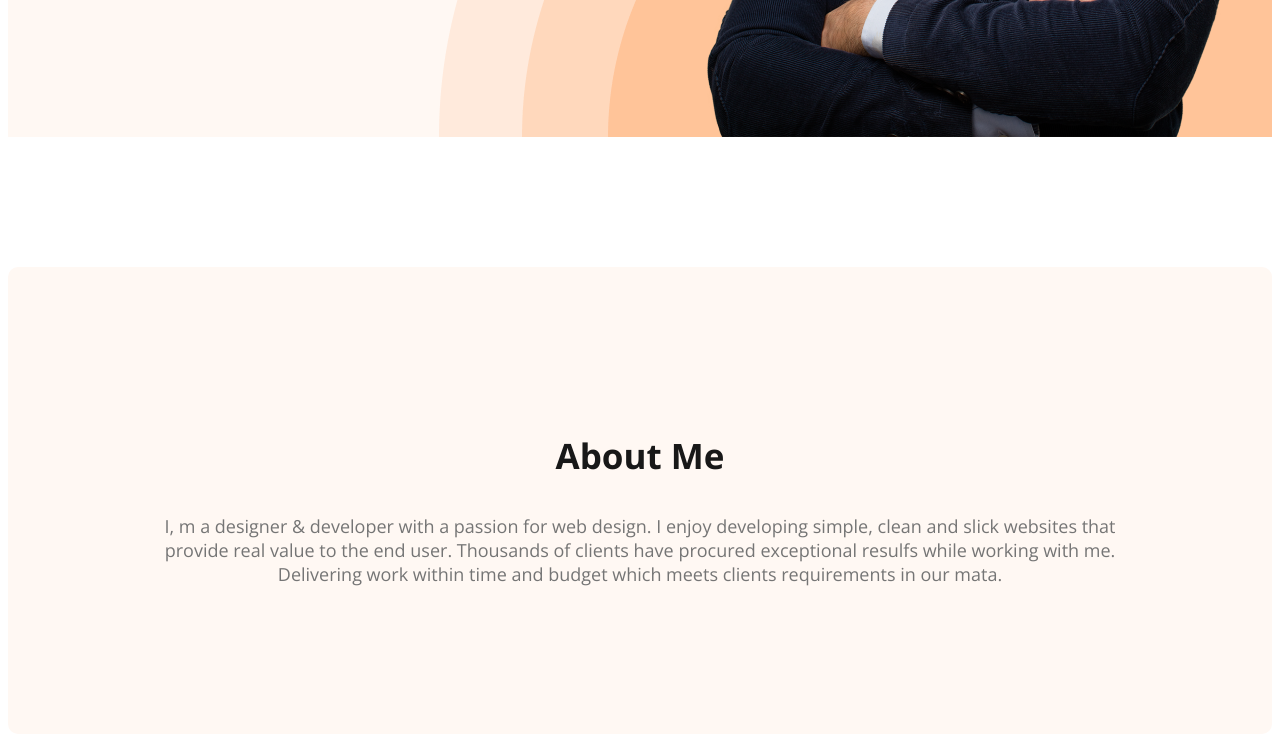
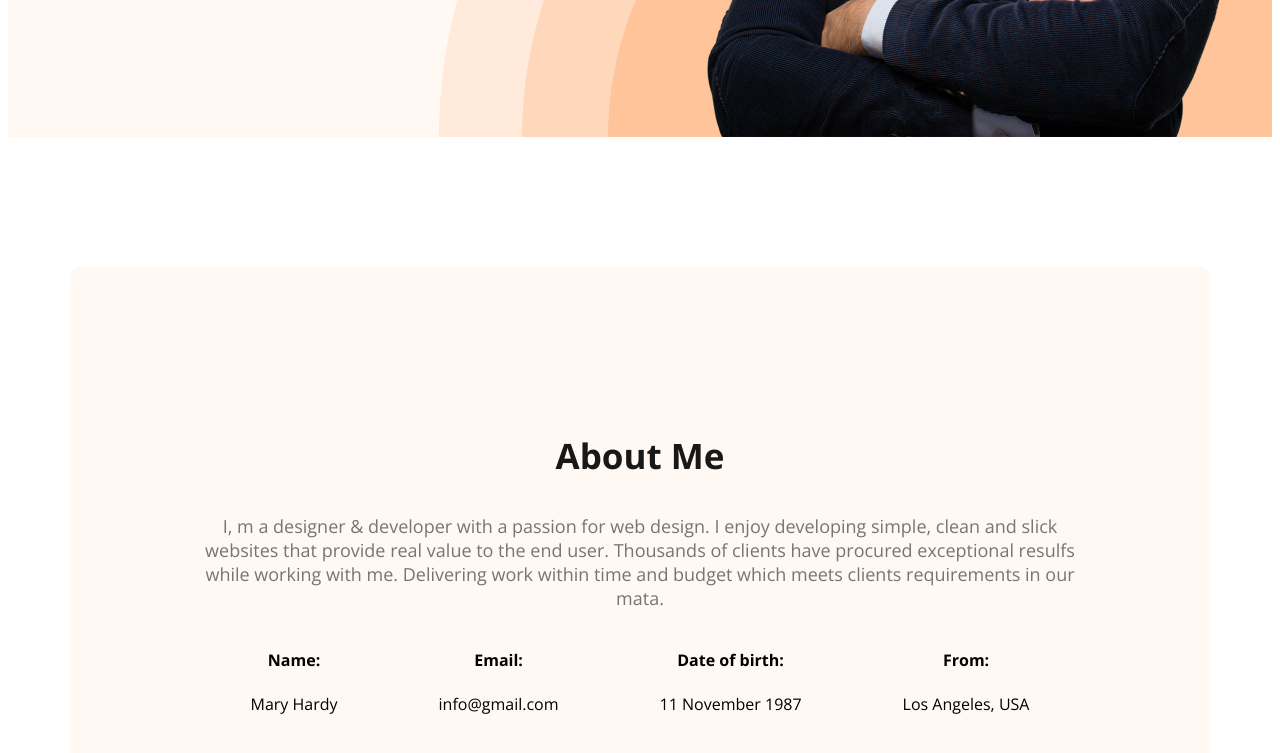
Before and after one commit to farinhuq/web-developer-portfolio, a plain HTML site: page index.html in a window 1280 px wide. Shown: the part 662-1415 px from the top of the page. Drawn offline with nearby package versions, Linux system fonts and the light colour scheme.

Commit message:
added about me

```diff
--- a/index.html
+++ b/index.html
@@ -36,7 +36,28 @@
         <section class="about">
             <h3 class="sectiontitle">About Me</h3>
             <p class="sectiondescription">I, m a designer & developer with a passion for web design. I enjoy developing simple, clean and slick websites that provide real value to the end user. Thousands of clients have procured exceptional resulfs while working with me. Delivering work within time and budget which meets clients requirements in our mata.</p>
-        </section>
+       <div class="aboutinfo-container">
+<div class="aboutinfo">
+    <h4 class="info-title">Name:
+         </h4>
+    <p class="info-description">  Mary Hardy</p>
+</div>
+<div class="aboutinfo">
+    <h4 class="info-title">Email:
+        </h4>
+    <p class="info-description"> info@gmail.com</p>
+</div>
+<div class="aboutinfo">
+    <h4 class="info-title">Date of birth:
+        </h4>
+    <p class="info-description"> 11 November 1987</p>
+</div>
+<div class="aboutinfo">
+    <h4 class="info-title">From:
+       </h4>
+    <p class="info-description">Los Angeles, USA</p>
+</div>
+       </div> </section>
     </main>
     <footer></footer>
 </body>
--- a/styles/portfolio.css
+++ b/styles/portfolio.css
@@ -54,3 +54,8 @@ margin: 130px 0px;}
   font-size: 18px;
   text-align: center;
 }
+main{ max-width: 1140px;
+margin: 0px auto;}
+.aboutinfo-container {display: flex;
+justify-content: space-around;}
+.aboutinfo{text-align: center;}
```
